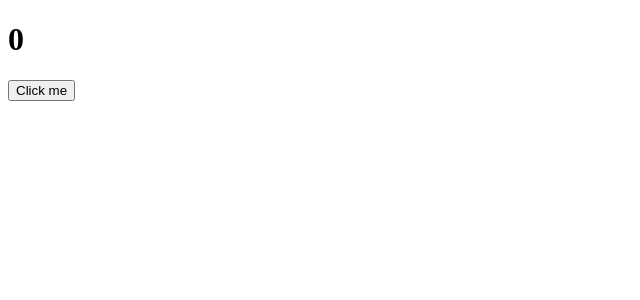
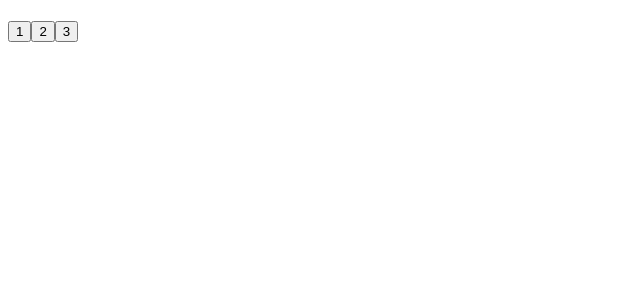
Before and after one commit to NDRXandrei/React-ex, a React (Create React App) app in the folder my-app/: page / in a window 1280 px wide. Shown: the top 300 px of the page, without its empty margins (0-640 px from the left). Built offline with nearby package versions, Linux system fonts and the light colour scheme.

Commit message:
aggiunto clicktracker

```diff
--- a/my-app/src/App.js
+++ b/my-app/src/App.js
@@ -1,4 +1,5 @@
 import React from "react";
+import { ClickTracker } from "./ClickTracker";
 import { Counter } from "./Counter";
 import { CounterClick } from "./CounterClick";
 import { Hello } from "./Hello";
@@ -11,7 +12,8 @@ export class App extends React.Component {
         {/* <Hello />
         <Welcome age={17}/> */}
         {/* <Counter count={2} interval= {200} amount= {5}/> */}
-        <CounterClick />
+        {/* <CounterClick /> */}
+        <ClickTracker />
       </div>
     );
   }
--- /dev/null
+++ b/my-app/src/ClickTracker.js
@@ -0,0 +1,30 @@
+import React from "react";
+
+export class ClickTracker extends React.Component {
+  state = { id: 1, idtarget: "" };
+
+  handleClick = (btn) => {
+    this.setState({
+      id: this.state.id + 1,
+    });
+    if (this.state.id === 3) {
+      this.setState({ idtarget: `${btn.target.className}`});
+    }
+  };
+  render() {
+    return (
+      <div>
+        <h1>{this.state.idtarget}</h1>
+        <button onClick={this.handleClick} className="1">
+          1
+        </button>
+        <button onClick={this.handleClick} className="2">
+          2
+        </button>
+        <button onClick={this.handleClick} className="3">
+          3
+        </button>
+      </div>
+    );
+  }
+}
```
